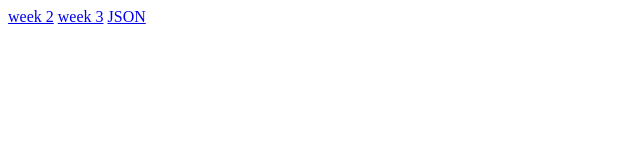
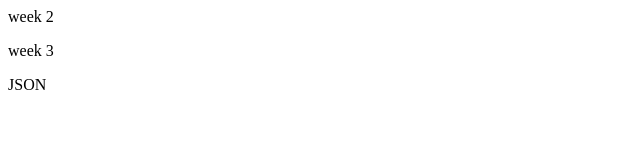
Before and after one commit to nathaliejborst/DataProcessing, a plain HTML site: page index.html in a window 1280 px wide. Shown: the whole page, without its empty margins (0-640 px from the left). Drawn offline with Linux system fonts and the light colour scheme.

Commit message:
Update index.html

```diff
--- a/index.html
+++ b/index.html
@@ -1,3 +1,3 @@
-<a href="https://github.com/nathaliejborst/DataProcessing/Homework/week_2/data.html">week 2</a>
-<a href="https://github.com/nathaliejborst/DataProcessing/Homework/week_3/barchart.html">week 3</a>
-<a href="https://github.com/nathaliejborst/DataProcessing/Homework/week_3/barchart.js">JSON</a>
+<p href="https://github.com/nathaliejborst/DataProcessing/Homework/week_2/data.html">week 2</p>
+<p href="https://github.com/nathaliejborst/DataProcessing/Homework/week_3/barchart.html">week 3</p>
+<p href="https://github.com/nathaliejborst/DataProcessing/Homework/week_3/barchart.js">JSON</p>
```
